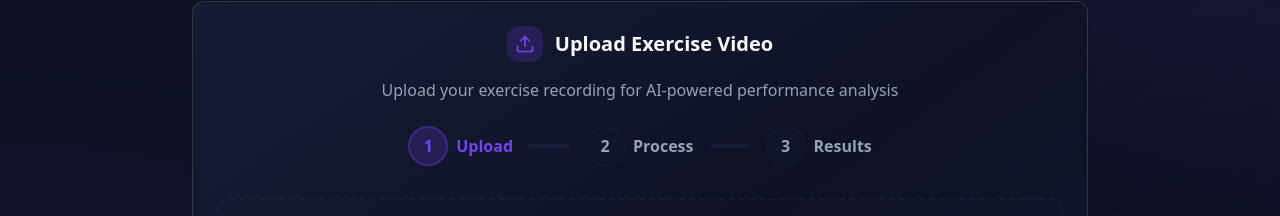
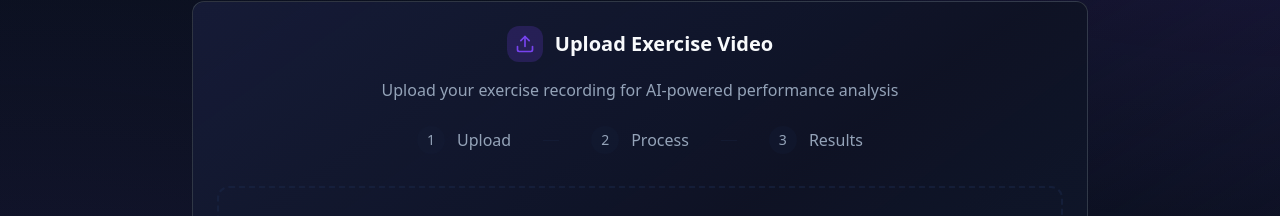
Before and after one commit to Nixxx19/Kompete-Ai, a React (Vite) app: page /analytics in a window 1280 px wide. Shown: the part 338-554 px from the top of the page. Built offline with nearby package versions, Linux system fonts and the light colour scheme; no server answers.

Commit message:
sizeaspect

```diff
--- a/src/pages/AnalyticsGemini.tsx
+++ b/src/pages/AnalyticsGemini.tsx
@@ -177,50 +177,50 @@ const AnalyticsGemini = () => {
                 </div>
 
                 {/* Upload Process Steps */}
-                <div className="flex items-center justify-center gap-1 sm:gap-4 mb-8 px-2 overflow-x-auto">
-                  <div className="flex items-center gap-1 sm:gap-2 min-w-fit">
-                    <div className={`w-8 h-8 sm:w-10 sm:h-10 rounded-full flex items-center justify-center text-sm sm:text-base font-bold transition-all duration-500 border-2 ${
+                <div className="flex items-center justify-center gap-3 sm:gap-8 mb-8 px-2 overflow-x-auto">
+                  <div className="flex items-center gap-3 min-w-fit">
+                    <div className={`w-6 h-6 sm:w-7 sm:h-7 rounded-full flex items-center justify-center text-sm font-medium transition-all duration-300 ${
                       uploadedFile
-                        ? 'bg-green-500 text-white border-green-500 scale-110 shadow-lg shadow-green-500/30'
-                        : 'bg-primary/20 text-primary border-primary/30'
+                        ? 'bg-green-500 text-white'
+                        : 'bg-muted/30 text-muted-foreground'
                     }`}>
                       {uploadedFile ? '✓' : '1'}
                     </div>
-                    <span className={`text-sm sm:text-base font-semibold transition-colors duration-300 whitespace-nowrap ${
-                      uploadedFile ? 'text-green-400' : 'text-primary'
+                    <span className={`text-sm sm:text-base font-medium transition-colors duration-300 whitespace-nowrap ${
+                      uploadedFile ? 'text-green-400' : 'text-muted-foreground'
                     }`}>
                       Upload
                     </span>
                   </div>
-                  <div className={`w-4 sm:w-10 h-1 rounded-full transition-colors duration-500 ${
-                    uploadedFile ? 'bg-green-500/60' : 'bg-border/50'
+                  <div className={`w-3 sm:w-4 h-px transition-colors duration-300 ${
+                    uploadedFile ? 'bg-green-500/40' : 'bg-border/30'
                   }`}></div>
-                  <div className="flex items-center gap-1 sm:gap-2 min-w-fit">
-                    <div className={`w-8 h-8 sm:w-10 sm:h-10 rounded-full flex items-center justify-center text-sm sm:text-base font-bold border-2 transition-all duration-500 ${
+                  <div className="flex items-center gap-3 min-w-fit">
+                    <div className={`w-6 h-6 sm:w-7 sm:h-7 rounded-full flex items-center justify-center text-sm font-medium transition-all duration-300 ${
                       isAnalyzing
-                        ? 'bg-orange-500/20 text-orange-400 border-orange-500/30 scale-110 shadow-lg shadow-orange-500/30'
-                        : 'bg-muted/20 text-muted-foreground border-muted/30'
+                        ? 'bg-orange-500 text-white'
+                        : 'bg-muted/30 text-muted-foreground'
                     }`}>
                       {isAnalyzing ? '⟳' : '2'}
                     </div>
-                    <span className={`text-sm sm:text-base font-semibold whitespace-nowrap transition-colors duration-300 ${
+                    <span className={`text-sm sm:text-base font-medium whitespace-nowrap transition-colors duration-300 ${
                       isAnalyzing ? 'text-orange-400' : 'text-muted-foreground'
                     }`}>
                       Process
                     </span>
                   </div>
-                  <div className={`w-4 sm:w-10 h-1 rounded-full transition-colors duration-500 ${
-                    analysisResults ? 'bg-green-500/60' : 'bg-border/50'
+                  <div className={`w-3 sm:w-4 h-px transition-colors duration-300 ${
+                    analysisResults ? 'bg-green-500/40' : 'bg-border/30'
                   }`}></div>
-                  <div className="flex items-center gap-1 sm:gap-2 min-w-fit">
-                    <div className={`w-8 h-8 sm:w-10 sm:h-10 rounded-full flex items-center justify-center text-sm sm:text-base font-bold border-2 transition-all duration-500 ${
+                  <div className="flex items-center gap-3 min-w-fit">
+                    <div className={`w-6 h-6 sm:w-7 sm:h-7 rounded-full flex items-center justify-center text-sm font-medium transition-all duration-300 ${
                       analysisResults
-                        ? 'bg-green-500 text-white border-green-500 scale-110 shadow-lg shadow-green-500/30'
-                        : 'bg-muted/20 text-muted-foreground border-muted/30'
+                        ? 'bg-green-500 text-white'
+                        : 'bg-muted/30 text-muted-foreground'
                     }`}>
                       {analysisResults ? '✓' : '3'}
                     </div>
-                    <span className={`text-sm sm:text-base font-semibold whitespace-nowrap transition-colors duration-300 ${
+                    <span className={`text-sm sm:text-base font-medium whitespace-nowrap transition-colors duration-300 ${
                       analysisResults ? 'text-green-400' : 'text-muted-foreground'
                     }`}>
                       Results
```
